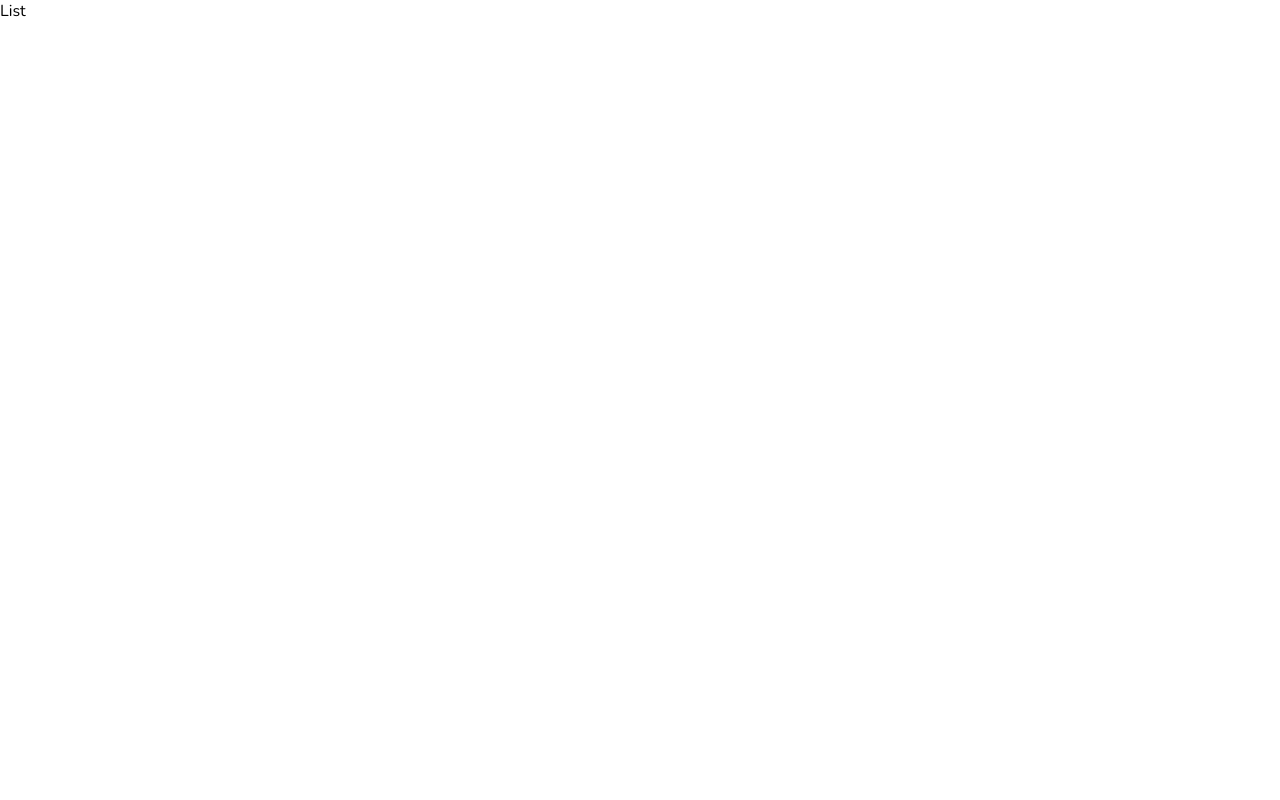
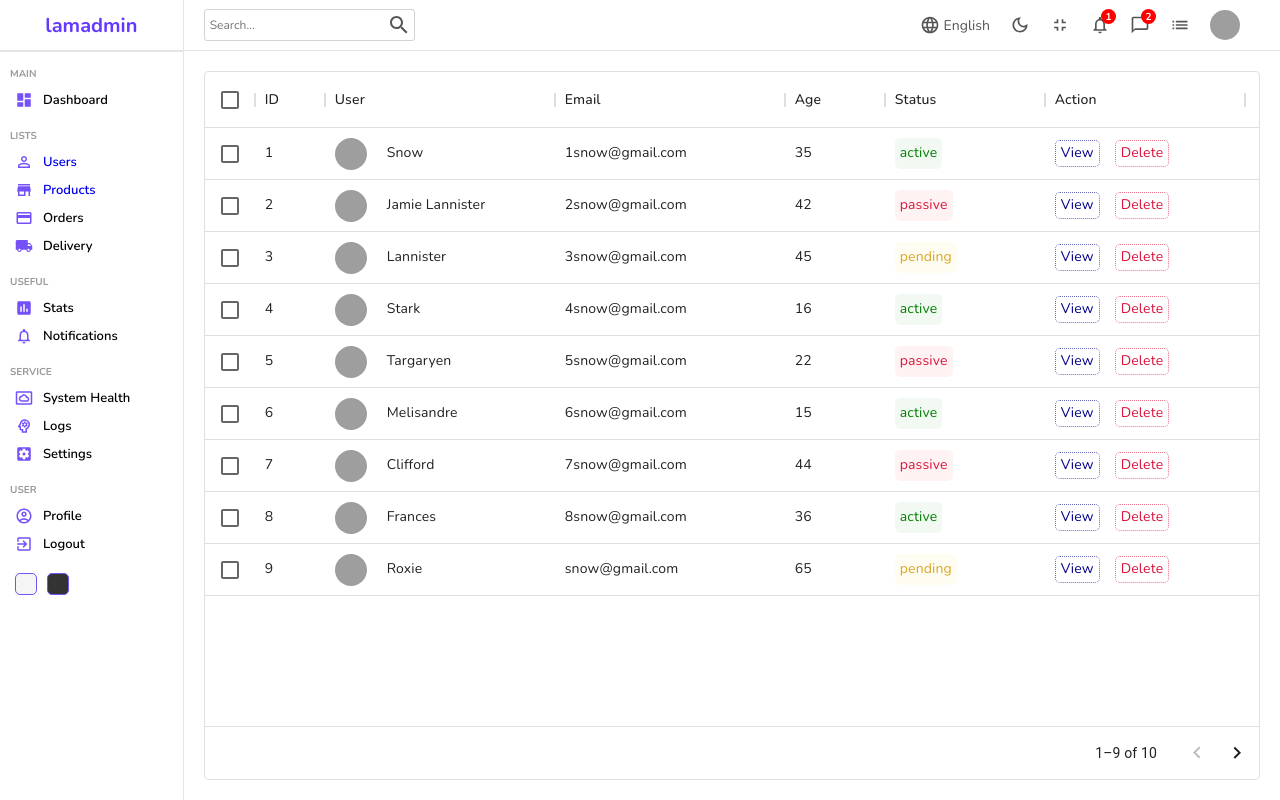
Before and after one commit to FabKaiz/booking-mern-clone, a React (Create React App) app in the folder admin/: page /users in a window 1280 px wide. Built offline with nearby package versions, Linux system fonts and the light colour scheme; grey boxes are pictures that could not be loaded.

Commit message:
List component setup

```diff
--- a/admin/src/pages/list/List.jsx
+++ b/admin/src/pages/list/List.jsx
@@ -1,8 +1,17 @@
+import Datatable from '../../components/datatable/Datatable'
+import Navbar from '../../components/navbar/Navbar'
+import Sidebar from '../../components/sidebar/Sidebar'
 import './list.scss'
 
 const List = () => {
   return (
-    <div>List</div>
+    <div className="list">
+      <Sidebar />
+      <div className="listContainer">
+        <Navbar />
+        <Datatable />
+      </div>
+    </div>
   )
 }
 
--- a/admin/src/pages/list/list.scss
+++ b/admin/src/pages/list/list.scss
@@ -0,0 +1,8 @@
+.list {
+  display: flex;
+  width: 100%;
+
+  .listContainer {
+    flex: 6;
+  }
+}
```
